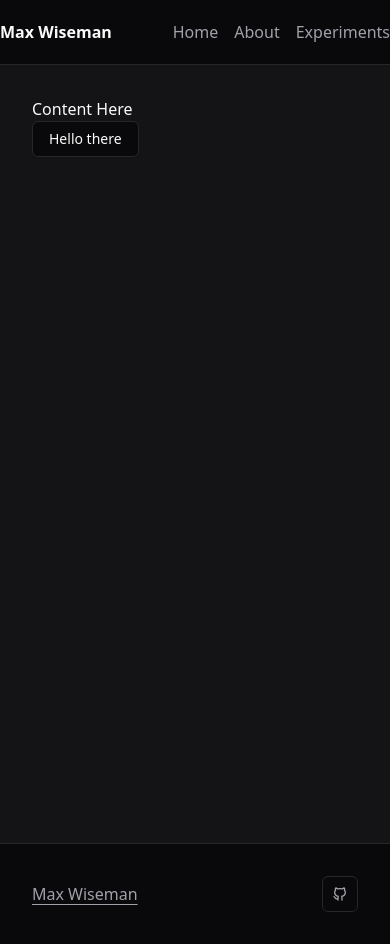
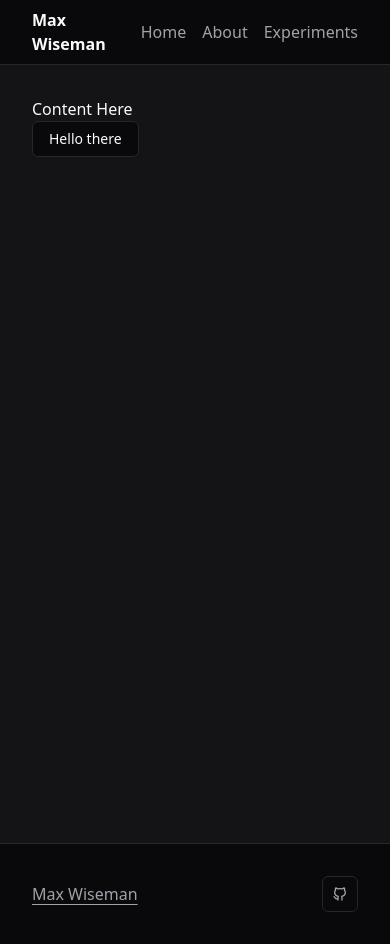
Before and after one commit to maxwiseman/maxwiseman.io, a Next.js app: page / in a window 390 px wide. Built offline with nearby package versions, Linux system fonts and the light colour scheme.

Commit message:
fix: fix nav spacing on mobile

```diff
--- a/src/app/layout.tsx
+++ b/src/app/layout.tsx
@@ -20,7 +20,7 @@ export default function RootLayout({
     <html className="dark h-full" lang="en">
       <body className={`h-full font-sans ${GeistSans.variable}`}>
         <TooltipProvider>
-          <nav className="flex w-full justify-center">
+          <nav className="flex w-full justify-center px-8">
             <div className="flex h-16 w-full max-w-prose items-center justify-between">
               <Link
                 href="/"
```
